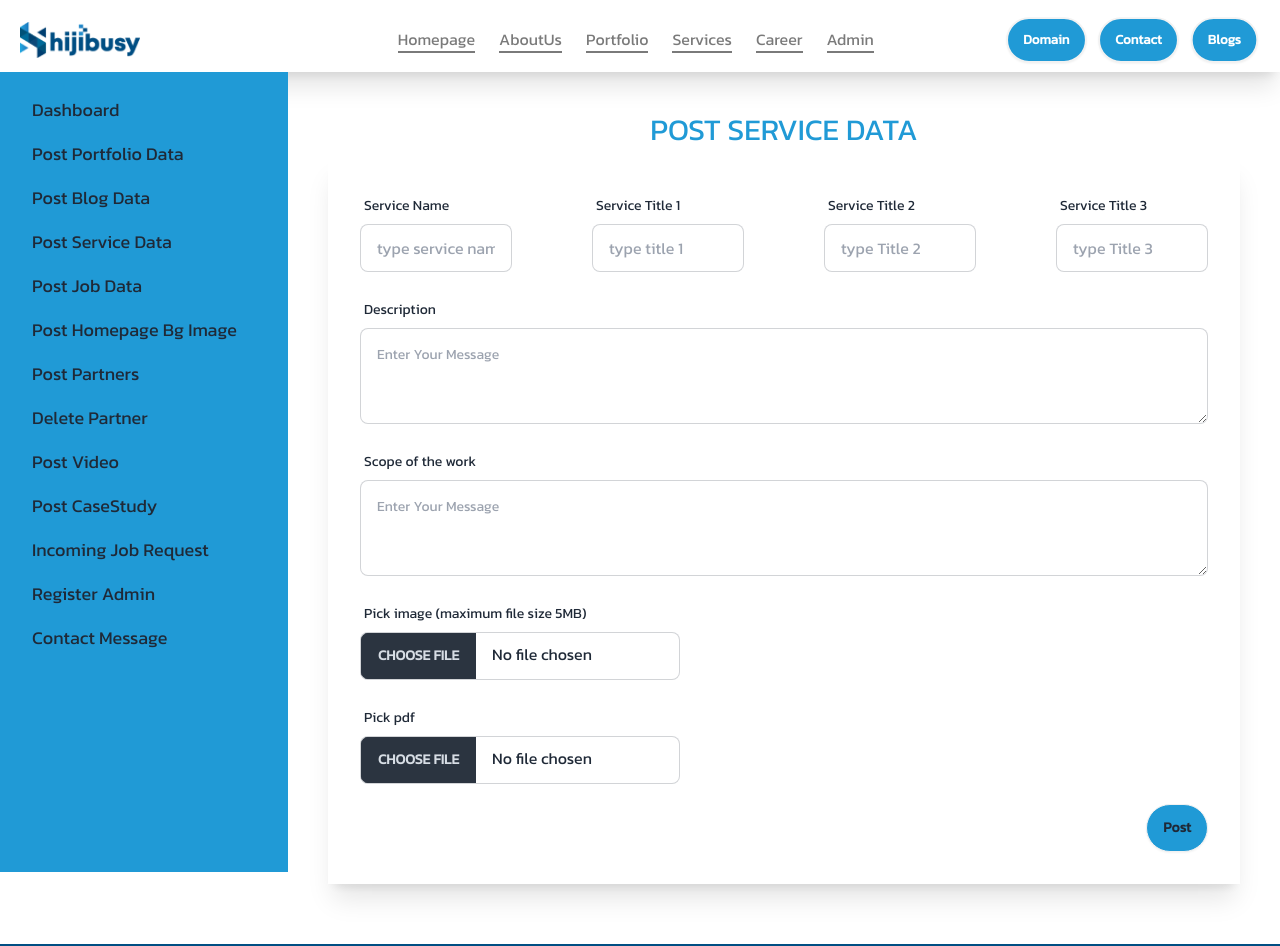
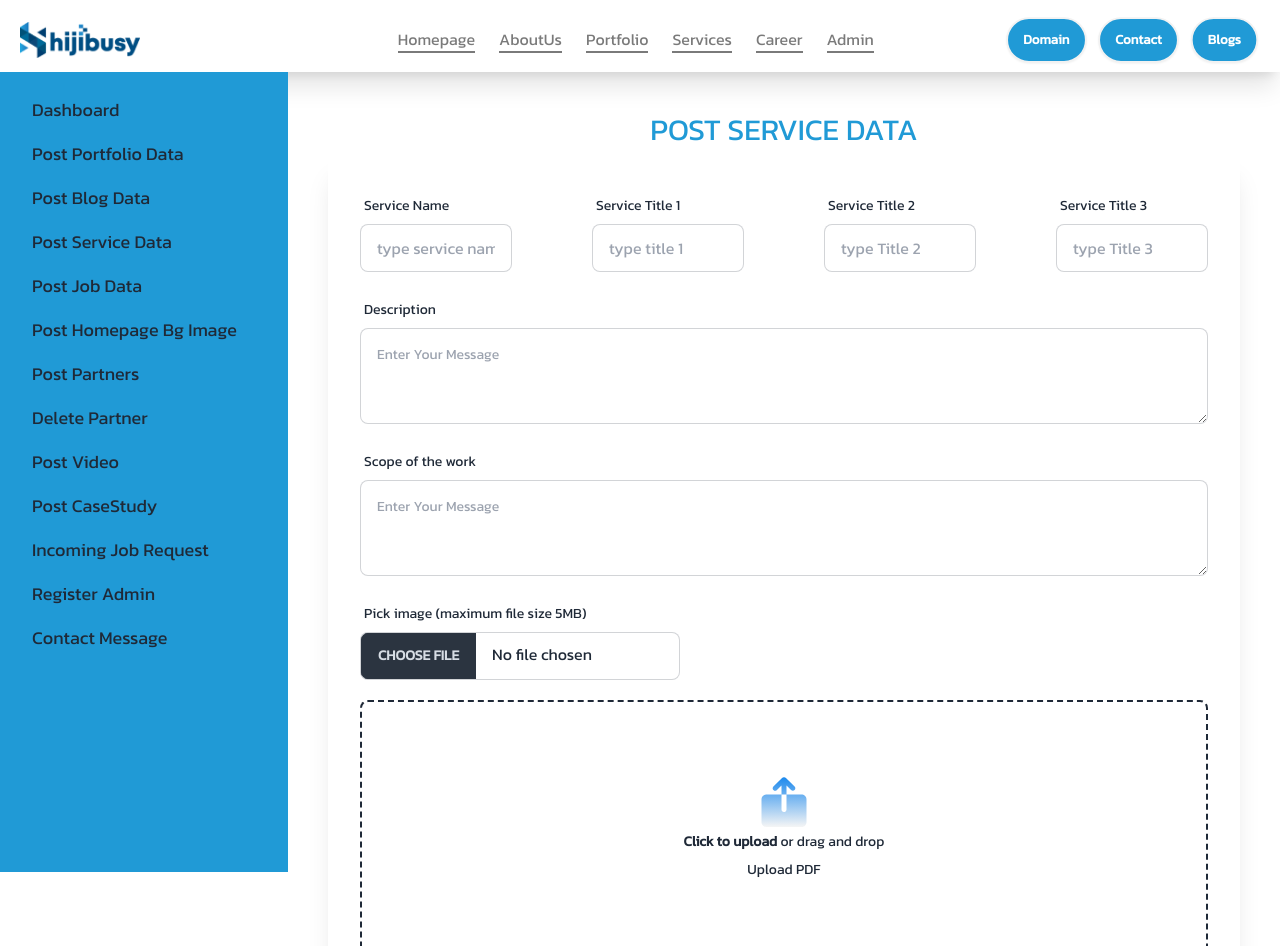
Before and after one commit to Rumon-Sarker/HIJIBIJI, a Next.js app: page /admin/postService in a window 1280 px wide. Shown: the top 946 px of the page. Built offline with nearby package versions, Linux system fonts and the light colour scheme; no server answers.

Commit message:
error checking

```diff
--- a/src/app/admin/postService/page.jsx
+++ b/src/app/admin/postService/page.jsx
@@ -3,6 +3,7 @@ import React, { useRef } from "react";
 import { createService } from "../../../controls/postToService/createService.js";
 import toast, { Toaster } from "react-hot-toast";
 import LoadingButton from "@/components/LoadingButton.jsx";
+import { FileInput, Label } from "flowbite-react";
 
 const PostService = () => {
   let formRef = useRef(null);
@@ -113,17 +114,56 @@ const PostService = () => {
               className="file-input file-input-bordered w-full max-w-xs"
             />
           </label>
-          <label className="form-control w-full max-w-xs">
-            <div className="label">
-              <span className="label-text">Pick pdf</span>
+          <div className="flex w-full items-center justify-center">
+              <Label
+                htmlFor="dropzone-file"
+                className="flex h-64 w-full cursor-pointer flex-col items-center justify-center rounded-lg border-2 border-dashed border-gray-300 bg-gray-50 hover:bg-gray-100 dark:border-gray-600 dark:bg-gray-700 dark:hover:border-gray-500 dark:hover:bg-gray-600"
+              >
+                <div className="flex flex-col items-center justify-center pb-6 pt-5">
+                  <svg
+                    xmlns="http://www.w3.org/2000/svg"
+                    width="60"
+                    height="60"
+                    viewBox="0 0 60 60"
+                    fill="none"
+                  >
+                    <g clipPath="url(#clip0_17_8946)">
+                      <path
+                        d="M27.5 22.5V37.5C27.5007 38.1372 27.7447 38.7501 28.1821 39.2134C28.6195 39.6768 29.2174 39.9556 29.8535 39.9929C30.4896 40.0303 31.1159 39.8233 31.6046 39.4144C32.0932 39.0054 32.4072 38.4253 32.4825 37.7925L32.5 37.5V22.5H47.5C48.7614 22.4996 49.9764 22.976 50.9014 23.8338C51.8263 24.6915 52.3929 25.8671 52.4875 27.125L52.5 27.5V50C52.5004 51.2615 52.024 52.4764 51.1663 53.4014C50.3085 54.3263 49.1329 54.8929 47.875 54.9875L47.5 55H12.5C11.2386 55.0004 10.0236 54.524 9.09863 53.6663C8.17368 52.8085 7.60711 51.6329 7.5125 50.375L7.5 50V27.5C7.4996 26.2386 7.97602 25.0236 8.83374 24.0986C9.69147 23.1737 10.8671 22.6071 12.125 22.5125L12.5 22.5H27.5ZM32.21 6.17251L40.6075 14.5675C41.0766 15.0366 41.3401 15.6729 41.3401 16.3363C41.3401 16.9997 41.0766 17.6359 40.6075 18.105C40.1384 18.5741 39.5022 18.8377 38.8387 18.8377C38.1753 18.8377 37.5391 18.5741 37.07 18.105L32.5 13.5325V22.5H27.5V13.5325L22.93 18.105C22.6977 18.3373 22.422 18.5215 22.1185 18.6472C21.815 18.773 21.4897 18.8377 21.1613 18.8377C20.8328 18.8377 20.5075 18.773 20.204 18.6472C19.9005 18.5215 19.6248 18.3373 19.3925 18.105C19.1602 17.8727 18.976 17.597 18.8503 17.2935C18.7246 16.99 18.6599 16.6647 18.6599 16.3363C18.6599 16.0078 18.7246 15.6825 18.8503 15.379C18.976 15.0755 19.1602 14.7998 19.3925 14.5675L27.7925 6.17251C28.3785 5.58705 29.1729 5.25818 30.0012 5.25818C30.8296 5.25818 31.624 5.58705 32.21 6.17251Z"
+                        fill="url(#paint0_linear_17_8946)"
+                      />
+                    </g>
+                    <defs>
+                      <linearGradient
+                        id="paint0_linear_17_8946"
+                        x1="30"
+                        y1="5.25818"
+                        x2="30"
+                        y2="55"
+                        gradientUnits="userSpaceOnUse"
+                      >
+                        <stop stopColor="#1C89ED" />
+                        <stop offset="1" stopColor="#F5F5F5" />
+                      </linearGradient>
+                      <clipPath id="clip0_17_8946">
+                        <rect width="60" height="60" fill="white" />
+                      </clipPath>
+                    </defs>
+                  </svg>
+                  <p className="mb-2 text-sm text-gray-500 dark:text-gray-400">
+                    <span className="font-semibold">Click to upload</span> or
+                    drag and drop
+                  </p>
+                  <p className=" text-gray-500 dark:text-gray-400">Upload PDF</p>
+                </div>
+                <FileInput
+                  required
+                  name="pdf"
+                  id="dropzone-file"
+                  className="hidden"
+                />
+              </Label>
             </div>
-            <input
-              required
-              name="pdf"
-              type="file"
-              className="file-input file-input-bordered w-full max-w-xs"
-            />
-          </label>
           <div className="flex justify-end">
             <LoadingButton title={"Post"} loadingTitle={"Posting"} />
           </div>
```
